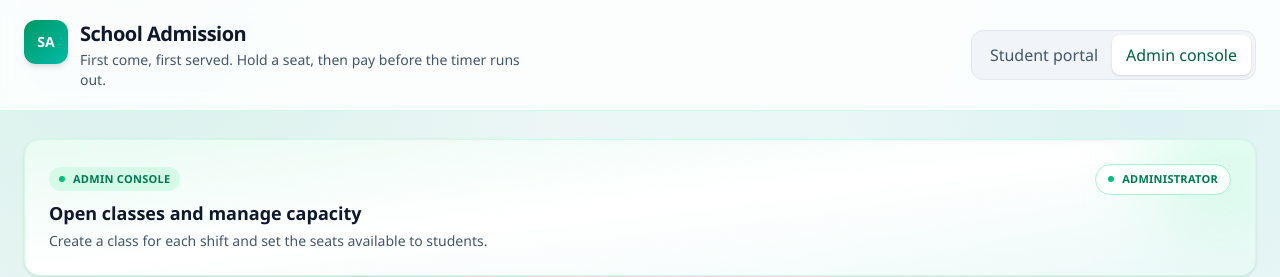
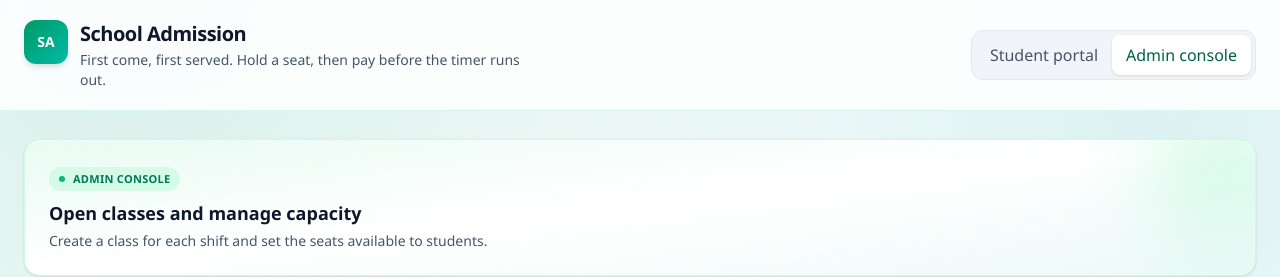
Before and after one commit to Md-Minhajul-Islam/school-admission-system, a React (Vite) app in the folder frontend/: page / in a window 1280 px wide. Both pictures are taken after a click on the button "Admin console". Shown: the top 277 px of the page. Built offline with nearby package versions, Linux system fonts and the light colour scheme; no server answers.

Commit message:
style(frontend): remove redundant administrator badge

```diff
--- a/frontend/src/views/AdminPortal.tsx
+++ b/frontend/src/views/AdminPortal.tsx
@@ -28,10 +28,6 @@ export function AdminPortal() {
               Create a class for each shift and set the seats available to students.
             </p>
           </div>
-          <span className="inline-flex shrink-0 items-center gap-2 rounded-full border border-emerald-200 bg-white/80 px-3 py-1.5 text-[11px] font-semibold uppercase tracking-wide text-emerald-700">
-            <span className="h-1.5 w-1.5 rounded-full bg-emerald-500" />
-            Administrator
-          </span>
         </div>
       </section>
 
```
